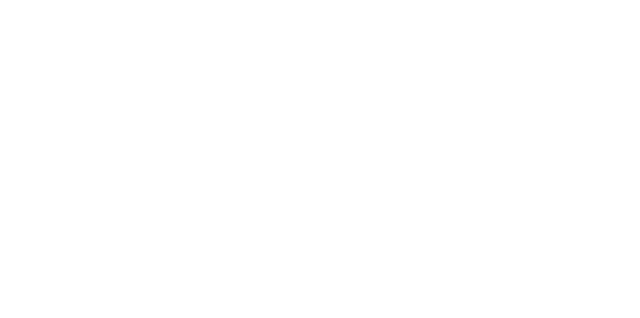
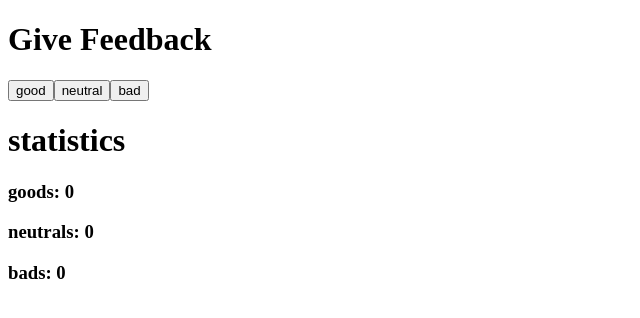
Before and after one commit to tomasda7/FullStack-Open, a React (Create React App) app in the folder part1/unicafe/: page / in a window 1280 px wide. Shown: the top 318 px of the page, without its empty margins (0-640 px from the left). Built offline with nearby package versions, Linux system fonts and the light colour scheme.

Commit message:
Done exercise 6 of part1

```diff
--- a/part1/unicafe/src/App.js
+++ b/part1/unicafe/src/App.js
@@ -1,9 +1,46 @@
+import { useState } from 'react';
+
+const Header = ({title}) => {
+  return (
+    <>
+      <h1>{title}</h1>
+    </>
+  )
+}
+
+const Button = ({handleClick, text}) => {
+  return (
+    <>
+      <button onClick={handleClick}>
+        {text}
+      </button>
+    </>
+  )
+}
+
 
 const App = () => {
 
+  const [good, setGood] = useState(0);
+  const [neutral, setNeutral] = useState(0);
+  const [bad, setBad] = useState(0);
+
+  const handleGood = () => setGood(good + 1);
+  const handleNeutral = () => setNeutral(neutral + 1);
+  const handleBad = () => setBad(bad + 1);
+
+
   return (
     <div>
+      <Header title={'Give Feedback'} />
+      <Button handleClick={handleGood} text={'good'} />
+      <Button handleClick={handleNeutral} text={'neutral'} />
+      <Button handleClick={handleBad} text={'bad'} />
 
+      <Header title={'statistics'} />
+      <h3>goods: {good}</h3>
+      <h3>neutrals: {neutral}</h3>
+      <h3>bads: {bad}</h3>
     </div>
   );
 }
```
